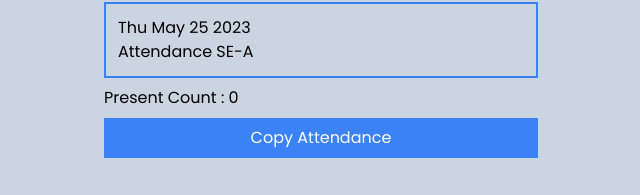
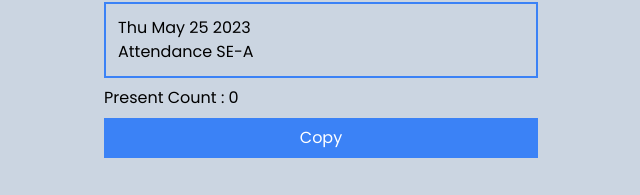
Before and after one commit to Shreedhar03/Note-Attendance, a React (Create React App) app: page / in a window 1280 px wide. Shown: the part 882-1077 px from the top of the page, without its empty margins (319-959 px from the left). Built offline with nearby package versions, Linux system fonts and the light colour scheme; a web font is replaced by a local one.

Commit message:
minor change

```diff
--- a/src/Record.js
+++ b/src/Record.js
@@ -21,7 +21,7 @@ export default function Record() {
         })}
       </div>
       <h2>Present Count : {filteredNumbers.length}</h2>
-      <button className='text-md bg-blue-500 text-white p-2' onClick={copyRollNos}>Copy Attendance</button>
+      <button className='text-md bg-blue-500 text-white p-2' onClick={copyRollNos}>Copy</button>
     </div>
   )
 }
```
